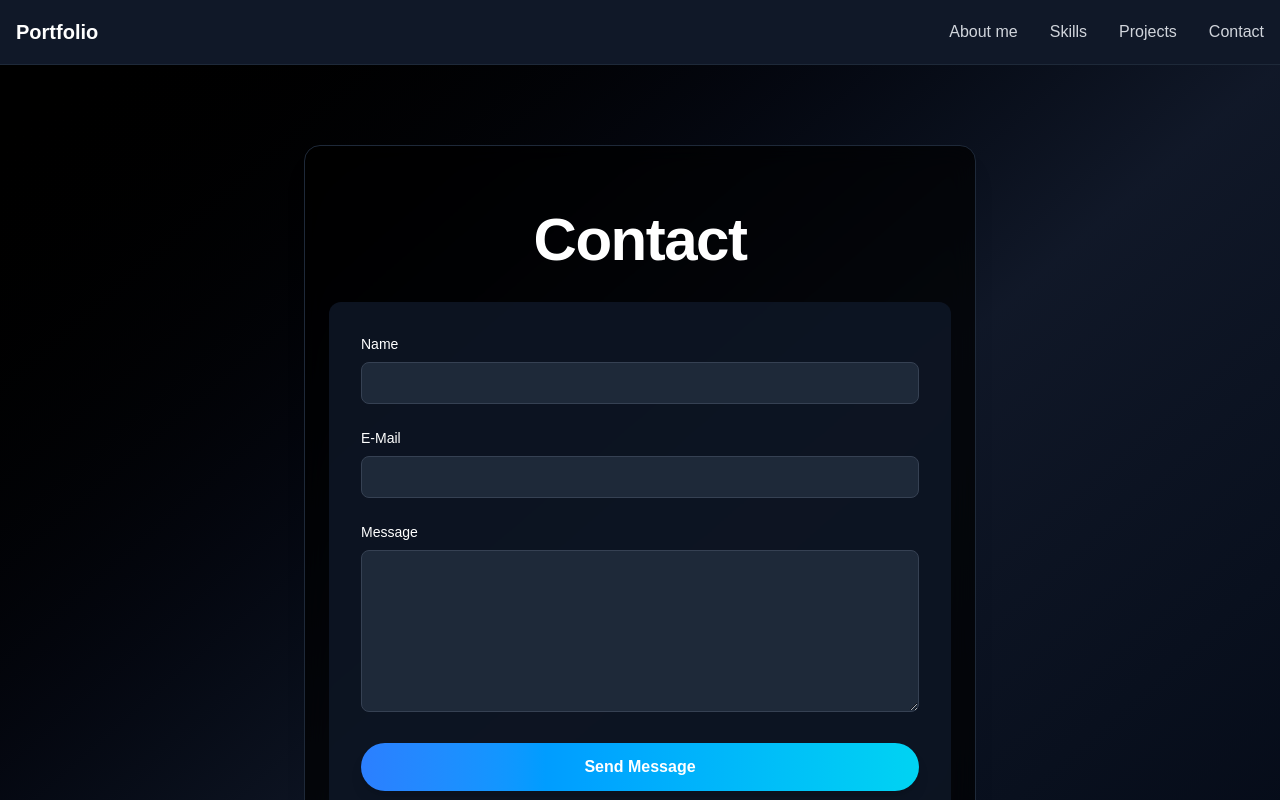
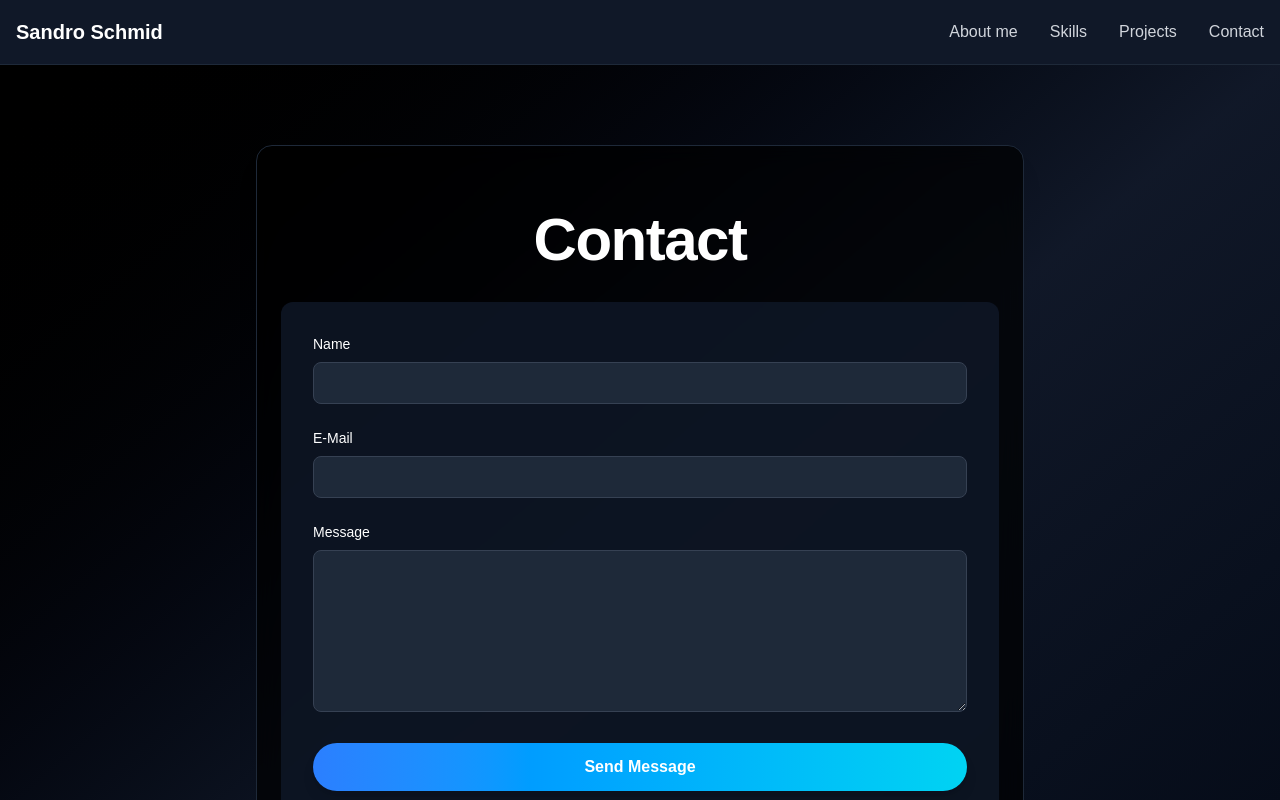
Before and after one commit to im23b-schmids3/portfolio, a Next.js app: page /contact in a window 1280 px wide. Shown: the top 800 px of the page. Built offline with nearby package versions, Linux system fonts and the light colour scheme.

Commit message:
changed UI of contact slightly

```diff
--- a/src/app/contact/page.js
+++ b/src/app/contact/page.js
@@ -49,7 +49,7 @@ export default function Contact() {
 
   return (
     <main className="min-h-screen bg-gradient-to-br from-black via-gray-900 to-gray-950 text-white flex items-center justify-center py-20">
-      <div className="w-full max-w-2xl mx-auto px-6 py-16 rounded-2xl shadow-xl bg-black/70 backdrop-blur-md border border-gray-800">
+      <div className="w-full max-w-3xl mx-auto px-6 py-16 rounded-2xl shadow-xl bg-black/70 backdrop-blur-md border border-gray-800">
         <h1 className="text-5xl md:text-6xl font-extrabold mb-8 text-center tracking-tight">Contact</h1>
         <div className="bg-gray-900/80 rounded-xl p-8 mb-8">
           <form onSubmit={handleSubmit} className="space-y-6">
--- a/src/app/layout.js
+++ b/src/app/layout.js
@@ -14,7 +14,7 @@ export default function RootLayout({ children }) {
           <div className="container mx-auto px-4">
             <div className="flex items-center justify-between h-16">
               <Link href="/" className="text-white font-bold text-xl">
-                Portfolio
+                Sandro Schmid
               </Link>
 
               <div className="flex space-x-8">
--- a/src/app/page.js
+++ b/src/app/page.js
@@ -8,7 +8,7 @@ export default function Home() {
                     Hello! I&apos;m Sandro Schmid
                 </h1>
                 <p className="text-lg md:text-xl text-gray-300 text-center mb-10 leading-relaxed">
-                     I am a 17 years old student at Kantonsschule Hottingen, passionate about coding to solve complex problems.<br/>
+                    I am a 17 years old student at Kantonsschule Hottingen, passionate about coding to solve complex problems.<br/>
                     I am currently working on a Java project, which is a chat application.
                 </p>
                 <div className="flex flex-col sm:flex-row gap-4 justify-center mt-8">
```
